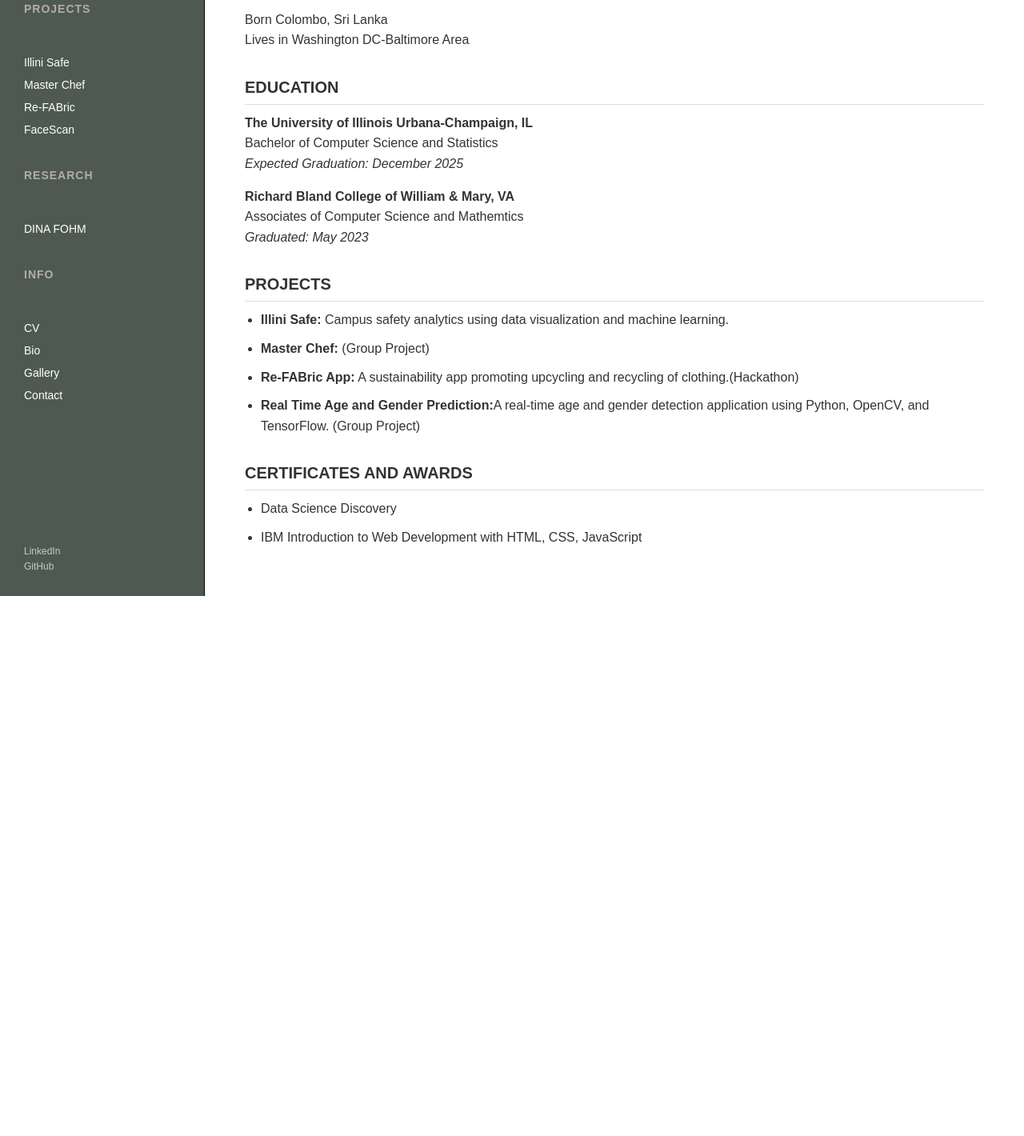
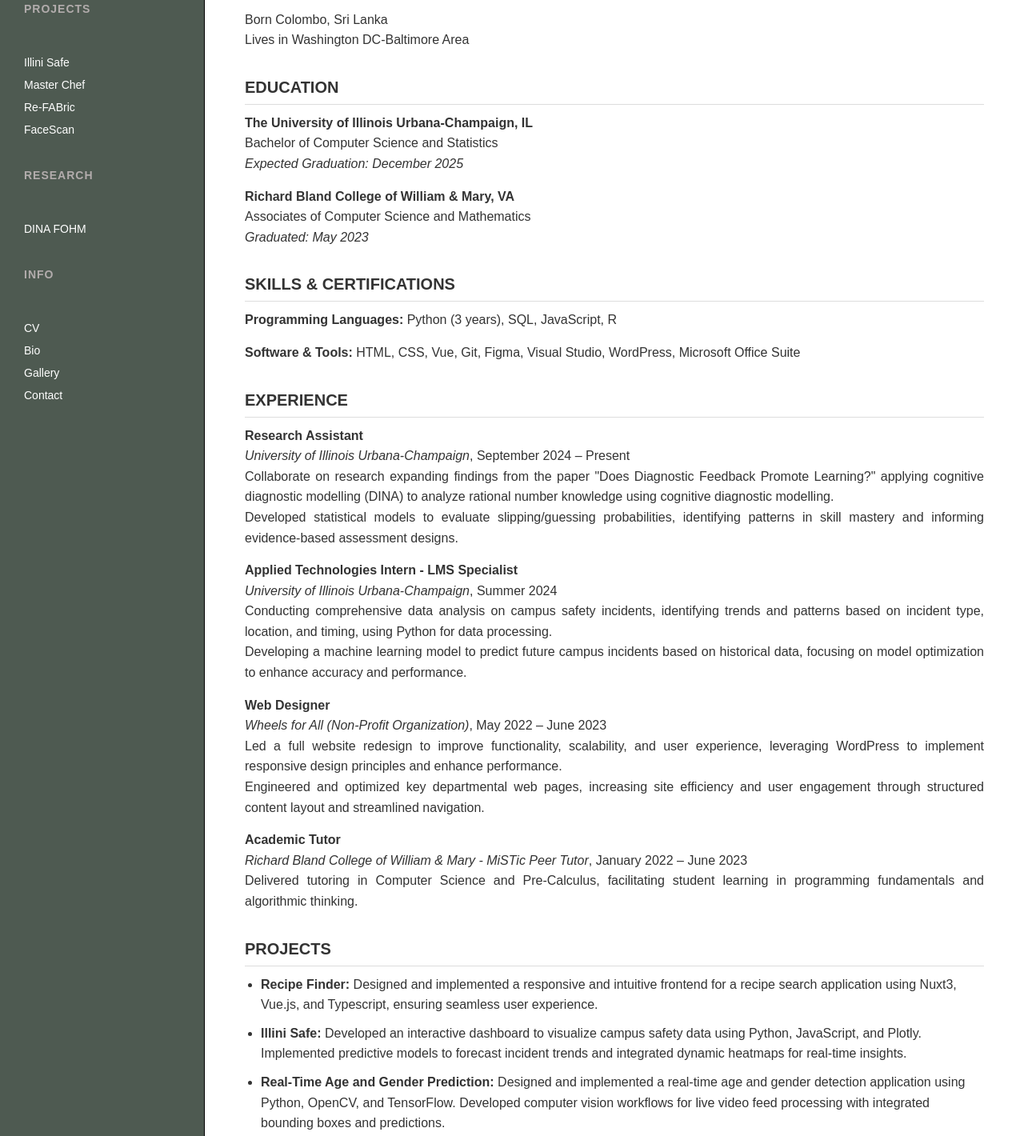
Before and after one commit to senuj05/Portfolio, a plain HTML site: page cv.html in a window 1280 px wide. Shown: the part 116-1536 px from the top of the page at 80% size. Before the commit the page ends 861 px from the top, so only its background shows below. Drawn offline with Linux system fonts and the light colour scheme.

Commit message:
update cv

```diff
--- a/cv.html
+++ b/cv.html
@@ -52,36 +52,52 @@
             </p>
             <p>
                 <strong>Richard Bland College of William & Mary, VA</strong><br>
-                Associates of Computer Science and Mathemtics<br>
+                Associates of Computer Science and Mathematics<br>
                 <em>Graduated: May 2023</em>
             </p>
 
-<!--
+            <h2>Skills & Certifications</h2>
+            <p><strong>Programming Languages:</strong> Python (3 years), SQL, JavaScript, R</p>
+            <p><strong>Software & Tools:</strong> HTML, CSS, Vue, Git, Figma, Visual Studio, WordPress, Microsoft Office Suite</p>
+
             <h2>Experience</h2>
             <p>
                 <strong>Research Assistant</strong><br>
                 <em>University of Illinois Urbana-Champaign</em>, September 2024 – Present<br>
-                Collaborate on research expanding findings from the paper <em>“Does Diagnostic Feedback Promote Learning?”</em> using cognitive diagnostic modeling (DINA).
+                Collaborate on research expanding findings from the paper "Does Diagnostic Feedback Promote Learning?" applying cognitive diagnostic modelling (DINA) to analyze rational number knowledge using cognitive diagnostic modelling.<br>
+                Developed statistical models to evaluate slipping/guessing probabilities, identifying patterns in skill mastery and informing evidence-based assessment designs.
             </p>
             <p>
-                <strong>Cerebras AI Fellow</strong><br>
-                <em>Cerebras Systems Inc.</em>, November 2024 – Present<br>
-                Work on cutting-edge AI projects leveraging Cerebras’ ultra-fast inference capabilities.
-            </p> -->
+                <strong>Applied Technologies Intern - LMS Specialist</strong><br>
+                <em>University of Illinois Urbana-Champaign</em>, Summer 2024<br>
+                Conducting comprehensive data analysis on campus safety incidents, identifying trends and patterns based on incident type, location, and timing, using Python for data processing.<br>
+                Developing a machine learning model to predict future campus incidents based on historical data, focusing on model optimization to enhance accuracy and performance.
+            </p>
+            <p>
+                <strong>Web Designer</strong><br>
+                <em>Wheels for All (Non-Profit Organization)</em>, May 2022 – June 2023<br>
+                Led a full website redesign to improve functionality, scalability, and user experience, leveraging WordPress to implement responsive design principles and enhance performance.<br>
+                Engineered and optimized key departmental web pages, increasing site efficiency and user engagement through structured content layout and streamlined navigation.
+            </p>
+            <p>
+                <strong>Academic Tutor</strong><br>
+                <em>Richard Bland College of William & Mary - MiSTic Peer Tutor</em>, January 2022 – June 2023<br>
+                Delivered tutoring in Computer Science and Pre-Calculus, facilitating student learning in programming fundamentals and algorithmic thinking.
+            </p>
 
             <h2>Projects</h2>
             <ul>
-                <li><strong>Illini Safe:</strong> Campus safety analytics using data visualization and machine learning.</li>
-                <li><strong>Master Chef:</strong> (Group Project)</li>
-                <li><strong>Re-FABric App:</strong> A sustainability app promoting upcycling and recycling of clothing.(Hackathon)</li>
-                <li><strong>Real Time Age and Gender Prediction:</strong>A real-time age and gender detection application using Python, OpenCV, and TensorFlow. (Group Project)</li>
-
+                <li><strong>Recipe Finder:</strong> Designed and implemented a responsive and intuitive frontend for a recipe search application using Nuxt3, Vue.js, and Typescript, ensuring seamless user experience.</li>
+                <li><strong>Illini Safe:</strong> Developed an interactive dashboard to visualize campus safety data using Python, JavaScript, and Plotly. Implemented predictive models to forecast incident trends and integrated dynamic heatmaps for real-time insights.</li>
+                <li><strong>Real-Time Age and Gender Prediction:</strong> Designed and implemented a real-time age and gender detection application using Python, OpenCV, and TensorFlow. Developed computer vision workflows for live video feed processing with integrated bounding boxes and predictions.</li>
+                <li><strong>Re-FABric App:</strong> A sustainability app promoting upcycling and recycling of clothing. Collaboratively designed and prototyped the app during a hackathon using Figma and Python with the Kivy module.</li>
             </ul>
 
             <h2>Certificates and Awards</h2>
             <ul>
                 <li>Data Science Discovery</li>
                 <li>IBM Introduction to Web Development with HTML, CSS, JavaScript</li>
+                <li>Hackathon 1st Place (Bell) | Elle Hacks | Re-FABric App</li>
             </ul>
         </main>
     </div>
```
